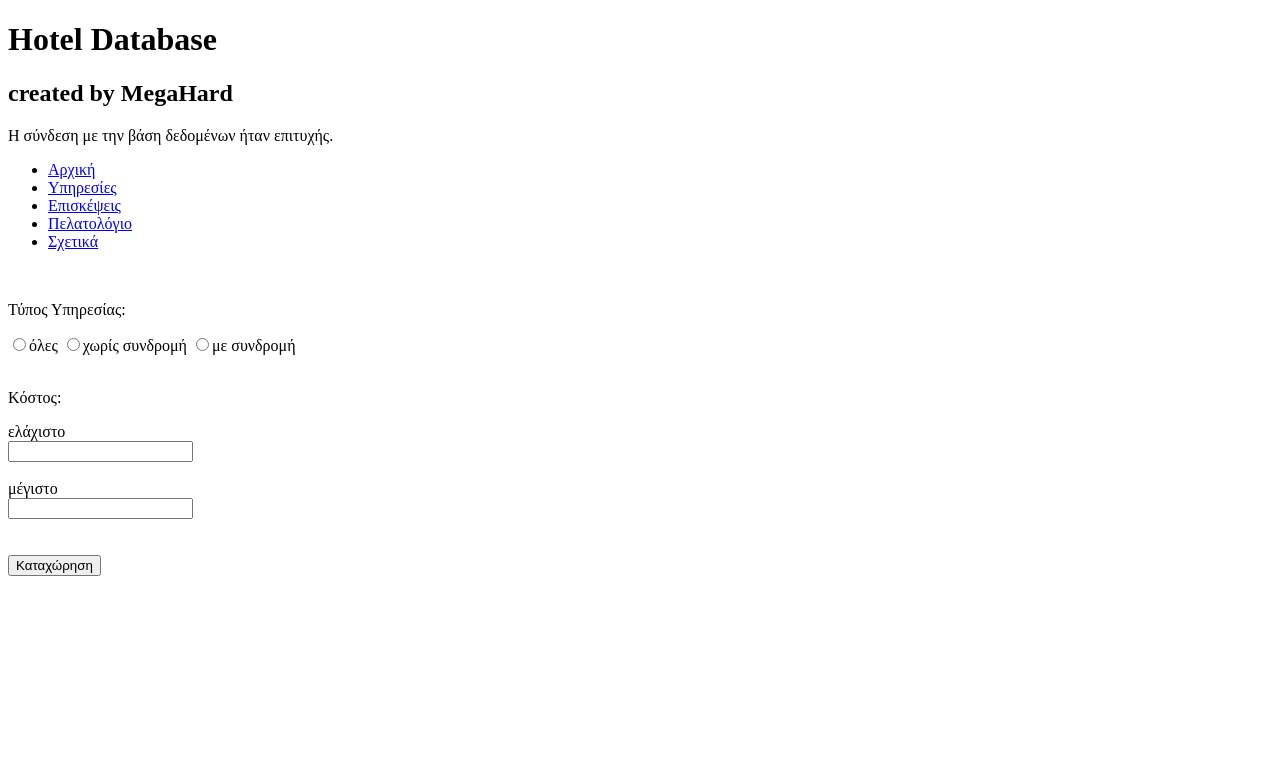
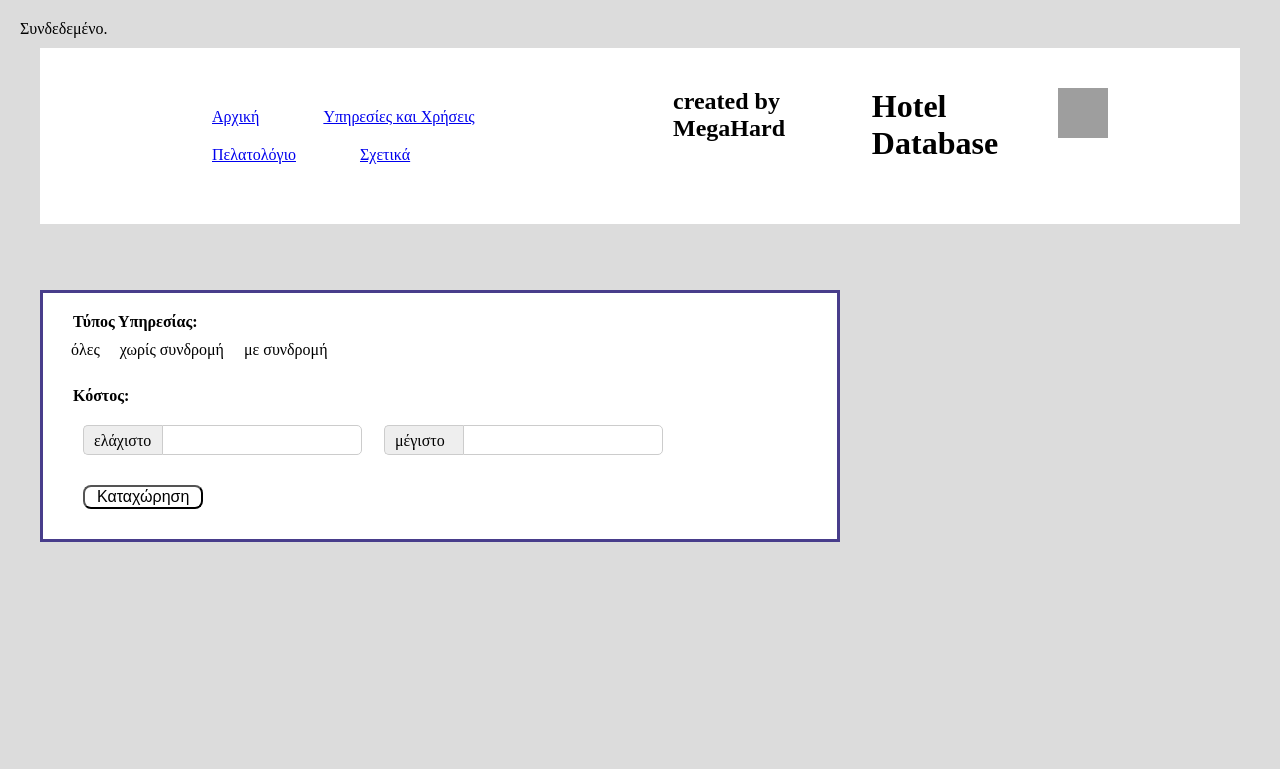
Before and after one commit to TasosPap947/databases, a PHP site: page /services.php in a window 1280 px wide. Shown: the top 769 px of the page. Run offline with PHP 8.4, Linux system fonts and the light colour scheme; grey boxes are pictures that could not be loaded.

Commit message:
second-version-UI

```diff
--- a/project/php/about.php
+++ b/project/php/about.php
@@ -3,11 +3,8 @@ include('header.php');
 ?>
 <br><br>
 <body>
-  <h2>Σχολή ΗΜΜΥ, ΕΜΠ</h2>
-  <br>
-  <h3>Εξαμηνιαία εργασία στο μάθημα Βάσεις Δεδομένων 6ου εξαμήνου</h3>
   <br><br>
-  <h4>Από τους φοιτητές </h4>
+  <h3 class="inputs">Από τους φοιτητές </h3>
   <br>
     <table
     class="content-table"
--- a/project/php/connect.php
+++ b/project/php/connect.php
@@ -11,6 +11,6 @@
     die("Η σύνδεση με την βάση δεδομένων απέτυχε: " . $conn->connect_error);
   }
   else {
-    echo nl2br("H σύνδεση με την βάση δεδομένων ήταν επιτυχής.\n");
+    echo nl2br("Συνδεδεμένο.\n");
   }
 ?>
--- a/project/php/header.php
+++ b/project/php/header.php
@@ -1,30 +1,29 @@
+<?php
+include('connect.php');
+?>
+
 <!DOCTYPE html>
 <html lang="en" dir="ltr">
 <head>
   <meta charset="utf-8">
   <title>Hotel Database</title>
-  <link rel="stylesheet" href="style.css">
+  <link rel="stylesheet" href="styles.css">
 </head>
 <body>
   <div id="wallpaper">
     <header>
-      <h1> Hotel Database </h1>
-      <h2> created by MegaHard </h2>
-
-      <?php
-      include('connect.php');
-      ?>
-
-    </header>
       <nav>
         <ul class="main_menu">
           <li><a href="index.php">Αρχική</a></li>
-        <li><a href="services.php">Υπηρεσίες</a></li>
-        <li><a href="visits.php">Επισκέψεις</a></li>
+          <li><a href="services.php">Υπηρεσίες και Χρήσεις</a></li>
           <li><a href="customers.php">Πελατολόγιο</a></li>
           <li><a href="about.php">Σχετικά</a></li>
         </nav>
+        <h2> created by MegaHard </h2>
+        <h1 class="logo"> Hotel Database </h1>
+        <img class="logo" src="https://iconape.com/wp-content/png_logo_vector/database.png" alt="logo" width="50" height="50">
       </div>
+    </header>
+  </body>
 
-    </body>
   </html>
--- a/project/php/services.php
+++ b/project/php/services.php
@@ -6,22 +6,27 @@ include('header.php');
 <html lang="en" dir="ltr">
 
 <body>
-
+<br><br>
+	<div class="inputs">
 		<form action="" method="post">
-		<br><p>Τύπος Υπηρεσίας:</p>
-		<label><input type="radio" name="service_type" value="service">όλες</label>
-		<label><input type="radio" name="service_type" value="service_without_subscription">χωρίς συνδρομή</label>
-		<label><input type="radio" name="service_type" value="service_with_subscription">με συνδρομή</label>
-
-		<br><br><p>Κόστος:</p>
-		<label for="min_cost">ελάχιστο</label><br>
-		<input type="text" id="min_cost" name="min_cost" value=""><br><br>
-		<label for="max_cost">μέγιστο</label><br>
-		<input type="text" id="max_cost" name="max_cost" value=""><br><br>
-		<br>
-		<label><input type="submit" name="submit" value="Καταχώρηση"></label>
+				<h4>Τύπος Υπηρεσίας:</h4>
+				<label class="radio"><input type="radio" name="service_type" value="service">όλες</label>
+				<label class="radio"><input type="radio" name="service_type" value="service_without_subscription">χωρίς συνδρομή</label>
+				<label class="radio"><input type="radio" name="service_type" value="service_with_subscription">με συνδρομή</label>
+				<br><br><h4>Κόστος:</h4>
+			<div class="text">
+				<div class="text_input">
+					<label for="min_cost">ελάχιστο</label>
+				</div>
+				<input type="text" id="min_cost" name="min_cost" value="">
+				<div class="text_input">
+					<label for="max_cost">μέγιστο</label>
+				</div>
+				<input type="text" id="max_cost" name="max_cost" value="">
+			</div>
+			<label><input class="button" type="submit" name="submit" value="Καταχώρηση"></label>
 		</form>
-	<br>
+	</div>
 	<?php
 	if(isset($_POST['submit'])){
 		if(!empty($_POST['service_type'])) {
@@ -36,8 +41,9 @@ include('header.php');
 				$query_cost = $query_cost." and service_cost <= ".$max_cost;
 			}
 			?>
-
-			<h2> Αποτελέσματα Υπηρεσιών: </h2>
+			<br><br>
+			<h3 class="output"> Αποτελέσματα Υπηρεσιών: </h3>
+			<p>Κάντε κλικ πάνω σε μία υπηρεσία του πίνακα για να δείτε τις χρήσεις.</p>
 			<table
 			class="content-table"
 			align="left"
@@ -73,7 +79,7 @@ include('header.php');
 				<?php
 			}
 			else {
-			echo 'Επέλεξε τύπο υπηρεσίας';
+				echo 'Επιλέξτε τύπο υπηρεσίας';
 			}
 		}
 		?>
--- a/project/php/style.css
+++ /dev/null
@@ -1,15 +0,0 @@
-<style>
-.content-table {
-	border-collapse: collapse
-	margin: 25px 0;
-	font-size: 0.9em;
-	min-width: 400px;
-}
-
-.content-table thead th{
-	background-color: #009879;
-	color: #ffffff;
-	text-align: left;
-	font-weight: bold;
-}
-</style>
--- /dev/null
+++ b/project/php/styles.css
@@ -0,0 +1,198 @@
+* {
+  box-sizing: border-box;
+  margin: 10;
+  padding: 0;
+}
+
+header {
+  display: flex;
+  justify-content: space-between;
+  align-items: : center;
+  padding: 30px 10%;
+  background-color: #FFFFFF;
+}
+
+body {
+    background-color: #DCDCDC;
+}
+
+.logo {
+  display: inline;
+}
+
+.main_menu {
+  list-style: none;
+}
+
+.main_menu li {
+  display: inline-block;
+  padding: 0px 10px;
+  font-size: 16;
+  font-style: normal;
+}
+
+.main_menu li a:hover{
+  color: #008000;
+}
+
+$color1: #f4f4f4;
+$color2: #3197EE;
+
+body {
+  display: flex;
+  align-items: center;
+  justify-content: center;
+  min-height: 100vh;
+}
+
+p {
+  padding 5px;
+  margin: 20px;
+}
+
+.content-table {
+  background-color: #FFFFFF;
+}
+
+.content-table th{
+  background-color: #DEB887;
+}
+
+.conetnt-table tr:hover {
+  background-color: #f2f2f2;
+}
+
+a:hover{
+  color: #800000;
+}
+
+.welcome {
+  background-color:  #8FBC8F;
+  border: 4px solid #483D8B;
+  width: 500px;
+  height: 100px;
+  border: 1px solid #c3c3c3;
+  display: flex;
+  flex-wrap: wrap;
+  align-content: center;
+  padding: 10px;
+  margin: 20px;
+
+}
+
+.inputs {
+  background-color:  #FFFFFF;
+  width: 800px;
+  border: 3px solid #483D8B;
+  padding: 10px;
+  margin: 20px;
+}
+
+.output {
+  background-color: #FFFFFF;
+  padding: 5px;
+  margin: 20px;
+}
+
+.button {
+  font-size: 16;
+  background-color: #FFFFFF;
+  border-radius: 8px;
+  padding: 1px 12px
+}
+
+.button:hover {
+  cursor: pointer;
+  background-color: #32CD32;
+}
+
+.radio:hover {
+  cursor:pointer;
+  font-weight: bolder;
+}
+
+.radio {
+  margin: 0.5rem;
+  input[type="radio"] {
+    position: absolute;
+    opacity: 0;
+    + .radio-label {
+      &:before {
+        content: '';
+        background: $color1;
+        border-radius: 100%;
+        border: 1px solid darken($color1, 25%);
+        display: inline-block;
+        width: 1.4em;
+        height: 1.4em;
+        position: relative;
+        top: -0.2em;
+        margin-right: 1em;
+        vertical-align: top;
+        cursor: pointer;
+        text-align: center;
+        transition: all 250ms ease;
+      }
+    }
+    &:checked {
+      + .radio-label {
+        &:before {
+          background-color: $color2;
+          box-shadow: inset 0 0 0 4px $color1;
+        }
+      }
+    }
+    &:focus {
+      + .radio-label {
+        &:before {
+          outline: none;
+          border-color: $color2;
+        }
+      }
+    }
+    &:disabled {
+      + .radio-label {
+        &:before {
+          box-shadow: inset 0 0 0 4px $color1;
+          border-color: darken($color1, 25%);
+          background: darken($color1, 25%);
+        }
+      }
+    }
+    + .radio-label {
+      &:empty {
+        &:before {
+          margin-right: 0;
+        }
+      }
+    }
+  }
+}
+
+.text_input {
+    background: #EEE;
+    border: 1px solid #CCC;
+    border-radius: 5px 0 0 5px;
+    border-right: 1px solid #FFF;
+    display: inline-block;
+    height: 30px;
+    width: 275px;
+    line-height: 30px;
+    margin-right: 0;
+    width: 80px!important;
+    vertical-align: middle;
+}
+.text input[type=text] {
+    background: #FFF;
+    border: 1px solid #CCC;
+    border-radius: 0 5px 5px 0;
+    color: #333;
+    font: 14px/1.6 'Helvetica Neue', Arial, 'Liberation Sans', FreeSans, sans-serif;
+    height: 30px;
+    line-height: 25px;
+    margin: 0px 8px 0px -5px;
+    outline: none;
+    padding: 0 3px;
+    width: 200px;
+    vertical-align: middle;
+}
```
Also changed, not shown: project/php/index.php (+19 -0 lines), project/php/visits.php (+27 -18 lines). Lines whose indentation alone changed are shown as unchanged.
